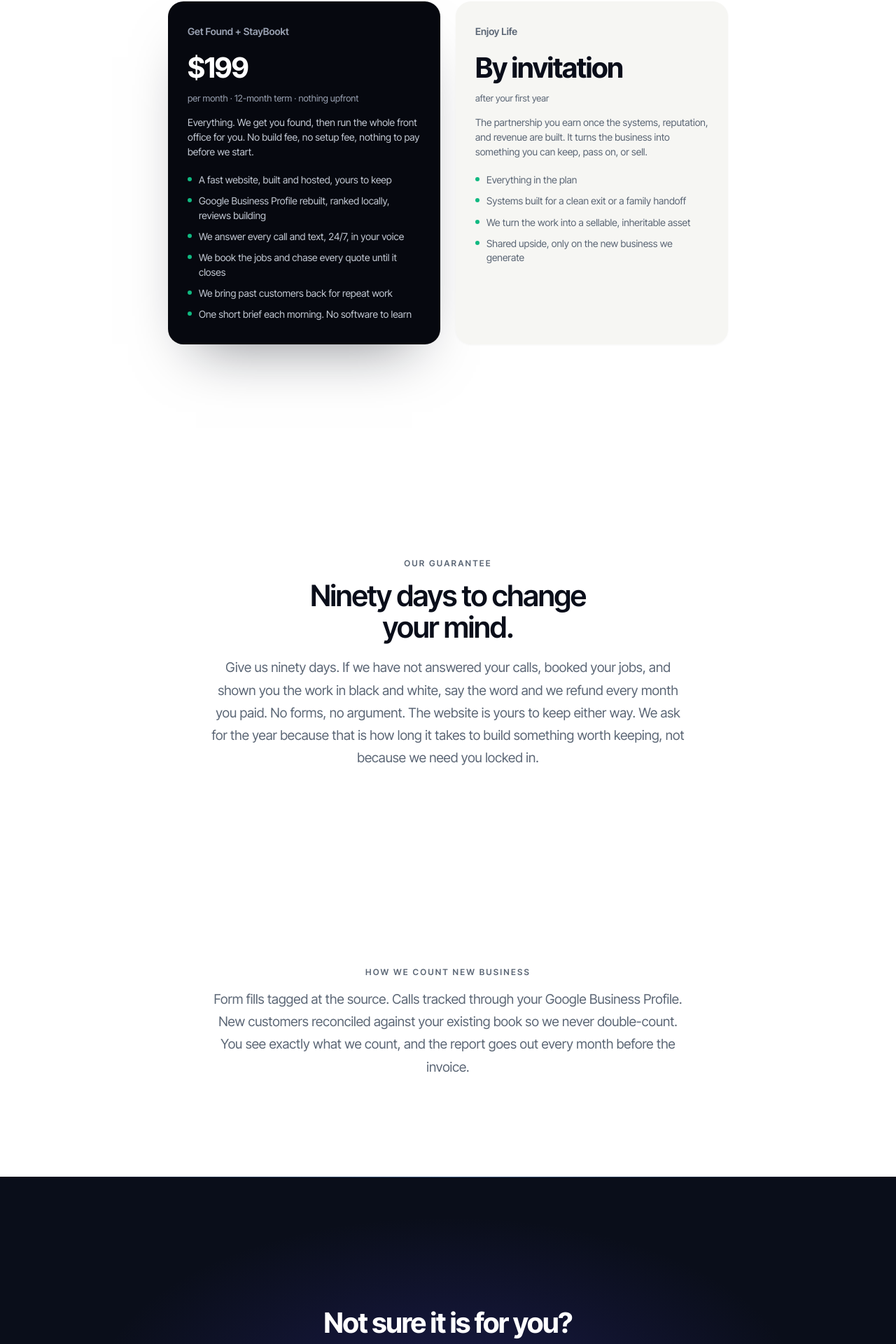
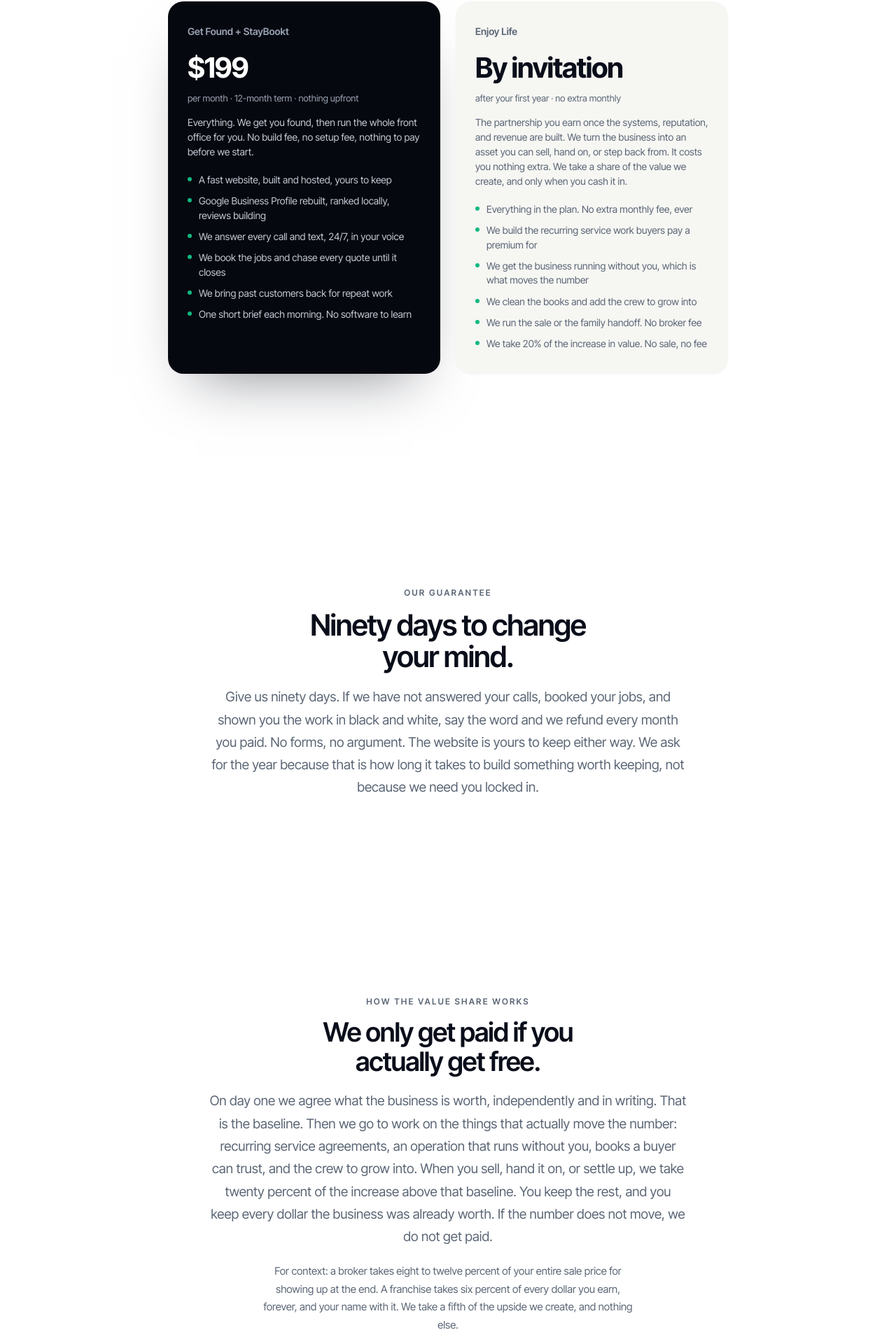
Before and after one commit to staybookt/staybookt-investor, a Next.js app: page /pricing in a window 1280 px wide. Shown: the part 793-2713 px from the top of the page at 70% size. Built offline with nearby package versions, Linux system fonts and the light colour scheme; no server answers.

Commit message:
Enjoy Life restructured: kill the 5% revenue share, replace with a 20% VALUE share on the increase above an agreed baseline valuation. No extra monthly, no sale no fee, no broker fee. Answers Richard's question about what the share actually buys

```diff
--- a/app/enjoy-life/page.tsx
+++ b/app/enjoy-life/page.tsx
@@ -99,6 +99,50 @@ export default function EnjoyLifePage() {
         </div>
       </section>
 
+      {/* What it costs — the value share */}
+      <section className="section center">
+        <div className="wrap-narrow prose" style={{ textAlign: 'center' }}>
+          <Reveal>
+            <div className="eyebrow" style={{ marginBottom: 14 }}>
+              What it costs
+            </div>
+          </Reveal>
+          <Reveal delay={1}>
+            <h2
+              className="big"
+              style={{
+                margin: '0 auto',
+                fontSize: 'clamp(26px,3.6vw,46px)',
+                letterSpacing: '-.03em',
+                lineHeight: 1.08,
+                maxWidth: '20ch',
+              }}
+            >
+              <span className="grad">Nothing extra. We get paid out of what we build.</span>
+            </h2>
+          </Reveal>
+          <Reveal delay={2}>
+            <p style={{ margin: '22px auto 0', textAlign: 'center' }}>
+              Enjoy Life adds nothing to your monthly bill. On day one we agree what the business is
+              worth today, independently and in writing. Then we go to work on the things that move
+              that number: recurring service agreements, an operation that runs without you, books a
+              buyer can trust, and the crew to grow into. When you sell, hand it on, or settle up, we
+              take twenty percent of the increase above that starting number. You keep the rest, and
+              you keep every dollar the business was already worth. If the number does not move, we
+              do not get paid.
+            </p>
+          </Reveal>
+          <Reveal delay={2}>
+            <p style={{ margin: '22px auto 0', textAlign: 'center', fontSize: 15, color: 'var(--hp-muted)' }}>
+              A broker takes eight to twelve percent of your whole sale price for showing up at the
+              end. A franchise takes six percent of every dollar you earn, forever, and your name with
+              it. We take a fifth of the upside we create, and nothing else. When it is time to sell,
+              we run the sale ourselves. No broker fee.
+            </p>
+          </Reveal>
+        </div>
+      </section>
+
       {/* Closer */}
       <section className="closer">
         <div className="aura" />
--- a/app/pricing/page.tsx
+++ b/app/pricing/page.tsx
@@ -38,14 +38,16 @@ const TIERS: PriceTier[] = [
   {
     nm: 'Enjoy Life',
     pr: 'By invitation',
-    u: 'after your first year',
-    ds: 'The partnership you earn once the systems, reputation, and revenue are built. It turns the business into something you can keep, pass on, or sell.',
+    u: 'after your first year · no extra monthly',
+    ds: 'The partnership you earn once the systems, reputation, and revenue are built. We turn the business into an asset you can sell, hand on, or step back from. It costs you nothing extra. We take a share of the value we create, and only when you cash it in.',
     dark: false,
     points: [
-      'Everything in the plan',
-      'Systems built for a clean exit or a family handoff',
-      'We turn the work into a sellable, inheritable asset',
-      'Shared upside, only on the new business we generate',
+      'Everything in the plan. No extra monthly fee, ever',
+      'We build the recurring service work buyers pay a premium for',
+      'We get the business running without you, which is what moves the number',
+      'We clean the books and add the crew to grow into',
+      'We run the sale or the family handoff. No broker fee',
+      'We take 20% of the increase in value. No sale, no fee',
     ],
   },
 ];
@@ -163,14 +165,38 @@ export default function PricingPage() {
         <div className="wrap-narrow prose" style={{ textAlign: 'center' }}>
           <Reveal>
             <div className="eyebrow" style={{ marginBottom: 14 }}>
-              How we count new business
+              How the value share works
             </div>
           </Reveal>
           <Reveal delay={1}>
-            <p style={{ margin: '0 auto', textAlign: 'center' }}>
-              Form fills tagged at the source. Calls tracked through your Google Business Profile.
-              New customers reconciled against your existing book so we never double-count. You see
-              exactly what we count, and the report goes out every month before the invoice.
+            <h3
+              style={{
+                margin: '0 auto',
+                fontSize: 'clamp(24px,3vw,38px)',
+                fontWeight: 600,
+                letterSpacing: '-.03em',
+                lineHeight: 1.1,
+                maxWidth: '20ch',
+              }}
+            >
+              We only get paid if you actually get free.
+            </h3>
+          </Reveal>
+          <Reveal delay={2}>
+            <p style={{ margin: '20px auto 0', textAlign: 'center' }}>
+              On day one we agree what the business is worth, independently and in writing. That is
+              the baseline. Then we go to work on the things that actually move the number: recurring
+              service agreements, an operation that runs without you, books a buyer can trust, and
+              the crew to grow into. When you sell, hand it on, or settle up, we take twenty percent
+              of the increase above that baseline. You keep the rest, and you keep every dollar the
+              business was already worth. If the number does not move, we do not get paid.
+            </p>
+          </Reveal>
+          <Reveal delay={2}>
+            <p style={{ margin: '20px auto 0', textAlign: 'center', fontSize: 15, color: 'var(--hp-muted)' }}>
+              For context: a broker takes eight to twelve percent of your entire sale price for
+              showing up at the end. A franchise takes six percent of every dollar you earn, forever,
+              and your name with it. We take a fifth of the upside we create, and nothing else.
             </p>
           </Reveal>
         </div>
--- a/components/StructuredData.tsx
+++ b/components/StructuredData.tsx
@@ -19,8 +19,8 @@ const FAQ: [string, string][] = [
     'Both, together, in one plan. We build your website and then run the whole front office around it: answering calls, booking jobs, chasing quotes, and keeping your reputation growing. A site nobody maintains goes stale within a year. Running it is the point.',
   ],
   [
-    'How exactly do you count new business?',
-    'Form fills tagged at the source. Calls tracked through your Google Business Profile. New customers reconciled against your existing pipeline so we never double-count. The report goes out every month before the invoice.',
+    'What is Enjoy Life, and what does it cost?',
+    'Enjoy Life is an invite-only partnership offered after your first year. It costs no extra monthly fee. We agree what the business is worth up front, then we build the recurring service work, get the operation running without you, clean the books, and run the eventual sale or family handoff with no broker fee. When you cash out, we take 20% of the increase in value above that starting number. If the number does not move, we are not paid.',
   ],
   [
     'What is included in the plan?',
--- a/lib/site.ts
+++ b/lib/site.ts
@@ -13,18 +13,20 @@ export const PHONE_HREF: string | null = null;
 
 // Confirmed public pricing (July 13 2026). ONE plan: Get Found + StayBookt bundled
 // at $199/mo, nothing upfront, 12-month term, 90-day money-back guarantee.
-// Enjoy Life stays invite-only (5% of NEW business only) after year one.
+// Enjoy Life stays invite-only after year one, and is a VALUE share, not a revenue share.
 // Numbers live here so nothing drifts.
 export const PRICING = {
   monthly: '$199',
   upfront: 'Nothing upfront',
   term: '12-month term',
   guarantee: '90-day money-back',
-  performance: '5%',
+  // Enjoy Life is a VALUE share, not a revenue share. We take 20% of the increase
+  // in enterprise value above an agreed baseline, paid only on a sale/handoff/settle.
+  valueShare: '20% of the increase in value above baseline',
 } as const;
 
-// The three ways to work with us, ranked by how much of the business we run.
-// Single source of truth: home + pricing page both read this, so numbers never drift.
+// The two ways to work with us. Single source of truth: every page reads from here,
+// so numbers never drift.
 export type Tier = {
   name: string;
   scope: string;
@@ -64,14 +66,17 @@ export const TIERS: Tier[] = [
     tagline: 'We turn the business into an asset you can keep, pass on, or sell.',
     upfront: 'By invitation',
     upfrontNote: 'after your first year',
-    recurring: null,
-    commission: '5%',
-    terms: 'Invite-only. The 5% is only on the new business we generate.',
+    recurring: 'No extra monthly',
+    commission: '20% of the increase in value',
+    terms:
+      'Invite-only. We agree a baseline valuation up front and take 20% of the increase above it, paid only when you sell, hand it on, or settle up. No sale, no fee. No broker fee either.',
     points: [
-      'Everything in the plan',
-      'Systems built for a clean exit or a family handoff',
-      'We turn a job into a sellable, inheritable asset',
-      'We share the upside: 5% of the new business we generate',
+      'Everything in the plan. No extra monthly fee, ever',
+      'We build the recurring service work buyers pay a premium for',
+      'We get the business running without you, which is what moves the number',
+      'We clean the books and add the crew to grow into',
+      'We run the sale or the family handoff, with no broker fee',
+      'We take 20% of the increase in value. No sale, no fee',
     ],
   },
 ];
```
